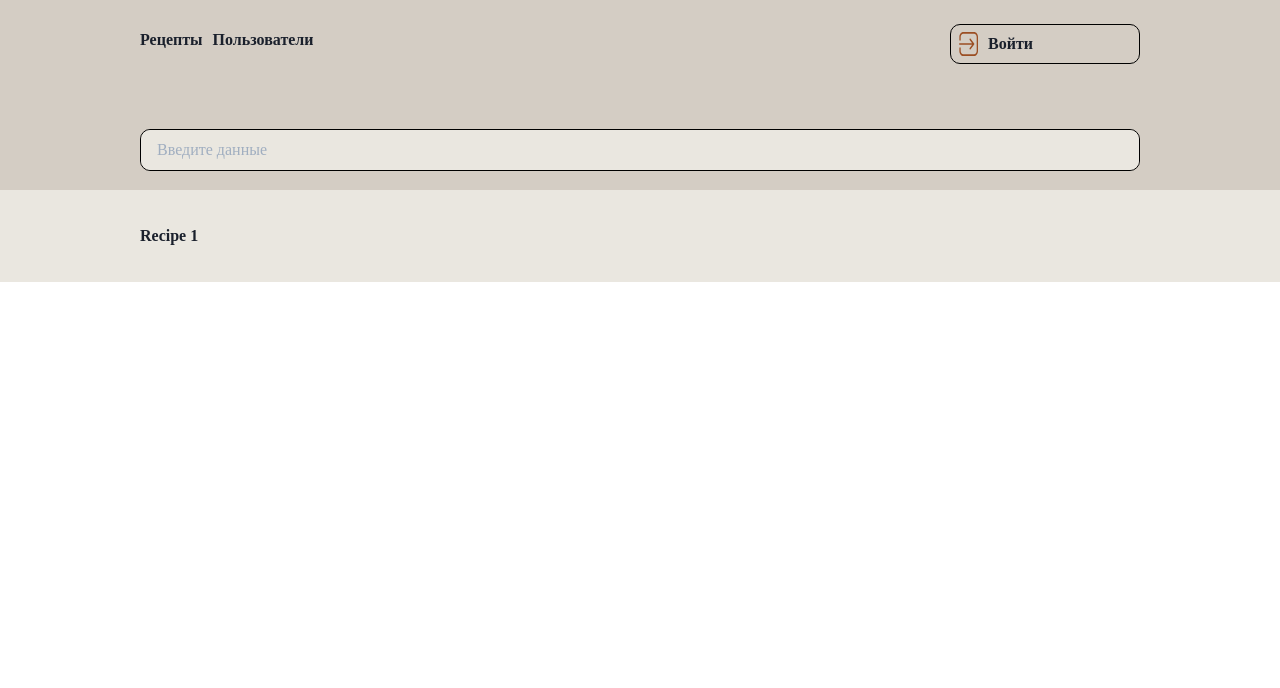
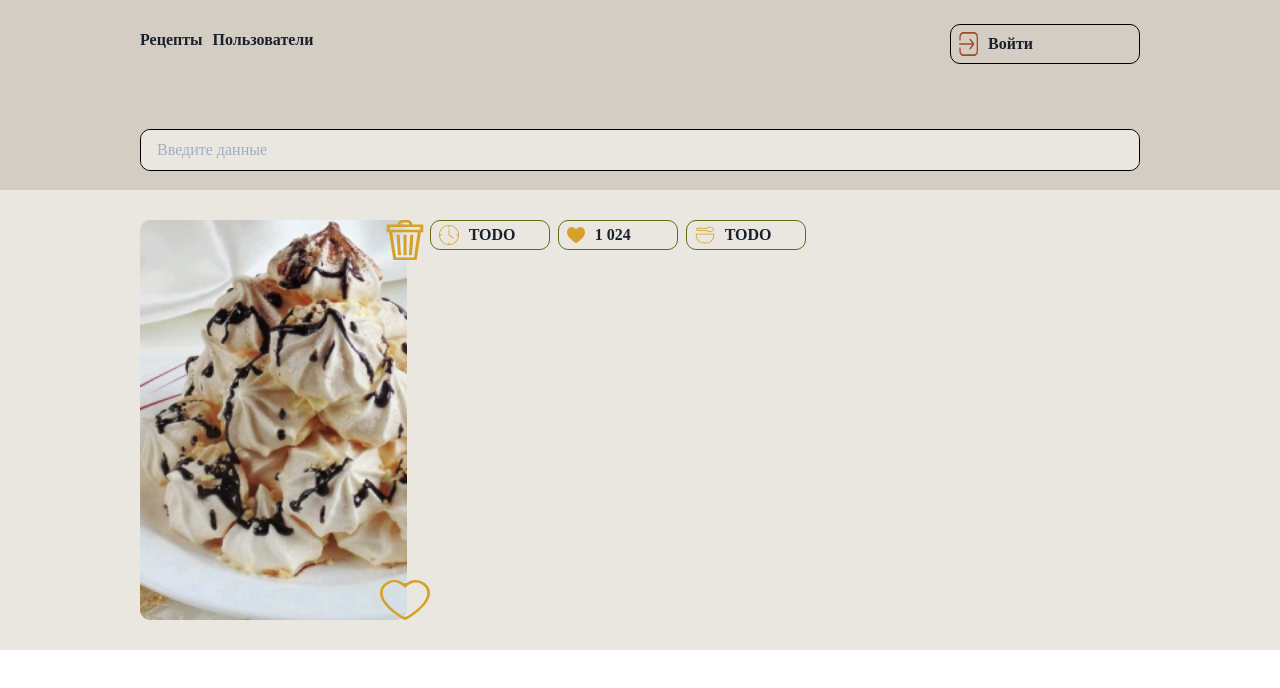
Before and after one commit to fairay/CourseWeb, a React (Create React App) app in the folder front/: page /recipes/1 in a window 1280 px wide. Shown: the top 688 px of the page. Built offline with nearby package versions, Linux system fonts and the light colour scheme; no server answers; a web font is replaced by a local one.

Commit message:
MOVED: recipe

```diff
--- a/front/src/components/layout/home/allrecipes/recipe/RecipeDetailed.tsx
+++ b/front/src/components/layout/home/allrecipes/recipe/RecipeDetailed.tsx
@@ -26,48 +26,7 @@ const RecipeDtl: React.FC<RecipeDtlProps> = (props) => {
     const [hide, show] = React.useState(true);
 
     return (
-        <Box display="flex" w="100%">
-            <HStack position="relative" paddingRight="15px">
-                <Image src={photoRecipe}
-                    borderRadius="10px"
-                    width="336" height="400"
-                />
-
-                <VStack>
-                    <Box position="absolute" right="0px" top="0px"> <DeleteIcon width="50px" height="40px" /> </Box>
-
-                    <Button display="contents" onClick={() => show(!hide)}>
-                        <Box position="absolute" right="0px" bottom="0px">
-                            {hide && <EmptyLike width="50px" height="40px" />}
-                            {!hide && <FullLike width="50px" height="40px" />}
-                        </Box>
-                    </Button>
-                </VStack>
-            </HStack>
-
-            <Box>
-                <HStack display="flex" justify-content="space-between">
-                    <RoundBox width="120px" height="30px"
-                        borderColor="accent-1" alignItems="center">
-                            <Box marginY="auto" marginX="8px"> <ClockIcon /> </Box>
-                            <Text marginLeft="2px" textStyle="body"> TODO </Text>
-                    </RoundBox>
-
-                    <RoundBox width="120px" height="30px"
-                        borderColor="accent-1" alignItems="center">
-                            <Box marginY="auto" marginX="8px"> <FullLike /> </Box>
-                            <Text marginLeft="2px" textStyle="body">1 024</Text>
-                    </RoundBox>
-
-                    <RoundBox width="120px" height="30px"
-                        borderColor="accent-1" alignItems="center">
-                            <Box marginY="auto" marginX="8px"> <PlateIcon /> </Box>
-                            <Text marginLeft="2px" textStyle="body">TODO</Text>
-                    </RoundBox>
-                </HStack>
-            </Box>
-
-        </Box>
+        <Box display="flex" w="100%"></Box>
     )
 }
 
--- a/front/src/components/layout/home/recipe/Recipe.tsx
+++ b/front/src/components/layout/home/recipe/Recipe.tsx
@@ -1,6 +1,7 @@
 import React from "react";
 import {
     Box,
+    Button,
     Heading,
     HStack,
     Image,
@@ -13,8 +14,18 @@ import {WithParams, PP} from "../../Warpers"
 import GetRecipe from "postApi/recipes/Get"
 import {Recipe as RecipeT} from "types/Resipe"
 
+import photoRecipe from "img/photoRecipe.png";
+import DeleteIcon from "components/icon/Delete";
+import EmptyLike from "components/icon/EmptyLike";
+import FullLike from "components/icon/FullLike";
+import ClockIcon from "components/icon/Clock";
+import PlateIcon from "components/icon/Plate";
+
+import RoundBox from "components/base/RoundBox";
+
 type State = {
-    recipe?: RecipeT
+    recipe?: RecipeT,
+    liked: boolean
 }
 
 class Recipe extends React.Component<PP, State> {
@@ -23,7 +34,7 @@ class Recipe extends React.Component<PP, State> {
     constructor(props) {
       super(props);
       this.id = Number(this.props.match.id)
-      this.state = {recipe:undefined}
+      this.state = {recipe:undefined, liked:false}
     }
 
     componentDidMount() {
@@ -40,11 +51,47 @@ class Recipe extends React.Component<PP, State> {
 
     render() {
         return(
-        <Box>
-            <h2>Recipe {this.id}</h2>
-            {this.state.recipe &&
-            <h2>{this.state.recipe.title}</h2>
-            }
+            <Box display="flex" w="100%">
+            <HStack position="relative" paddingRight="15px">
+                <Image src={photoRecipe}
+                    borderRadius="10px"
+                    width="336" height="400"
+                />
+
+                <VStack>
+                    <Box position="absolute" right="0px" top="0px"> <DeleteIcon width="50px" height="40px" /> </Box>
+
+                    <Button display="contents" onClick={() => this.setState({liked:!this.state.liked})}>
+                        <Box position="absolute" right="0px" bottom="0px">
+                            {!this.state.liked && <EmptyLike width="50px" height="40px" />}
+                            {this.state.liked && <FullLike width="50px" height="40px" />}
+                        </Box>
+                    </Button>
+                </VStack>
+            </HStack>
+
+            <Box>
+                <HStack display="flex" justify-content="space-between">
+                    <RoundBox width="120px" height="30px"
+                        borderColor="accent-1" alignItems="center">
+                            <Box marginY="auto" marginX="8px"> <ClockIcon /> </Box>
+                            <Text marginLeft="2px" textStyle="body"> TODO </Text>
+                    </RoundBox>
+
+                    <RoundBox width="120px" height="30px"
+                        borderColor="accent-1" alignItems="center">
+                            <Box marginY="auto" marginX="8px"> <FullLike /> </Box>
+                            <Text marginLeft="2px" textStyle="body">1 024</Text>
+                    </RoundBox>
+
+                    <RoundBox width="120px" height="30px"
+                        borderColor="accent-1" alignItems="center">
+                            <Box marginY="auto" marginX="8px"> <PlateIcon /> </Box>
+                            <Text marginLeft="2px" textStyle="body">TODO</Text>
+                    </RoundBox>
+                </HStack>
+            </Box>
+
         </Box>
       )
     }
```
